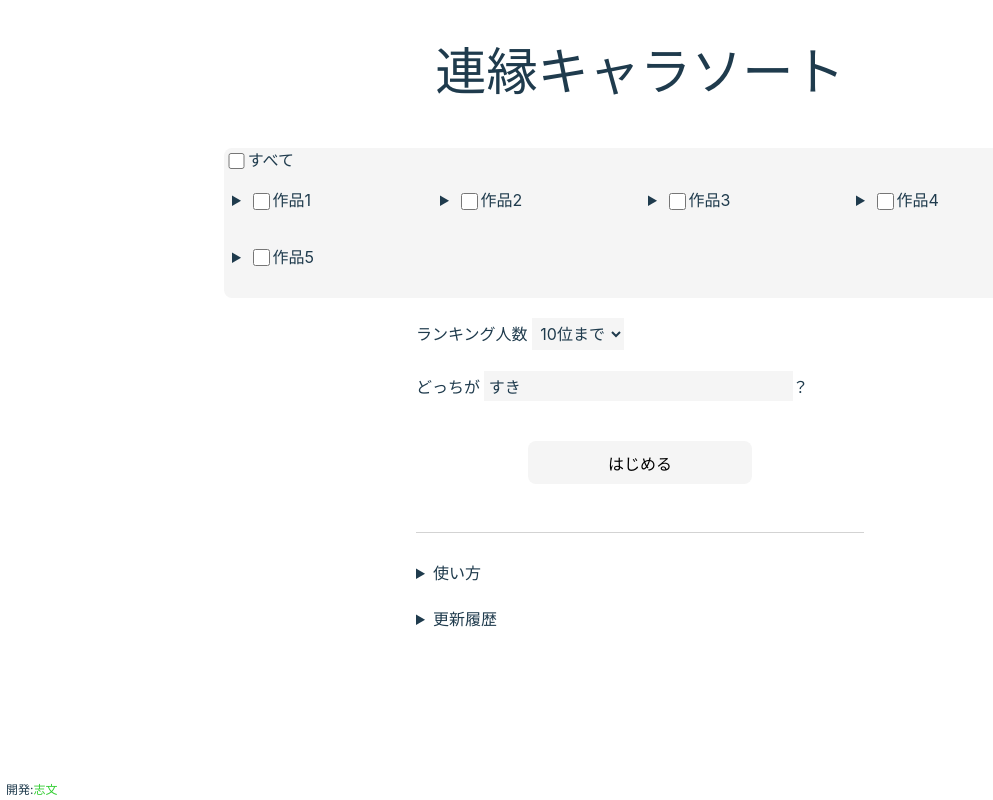
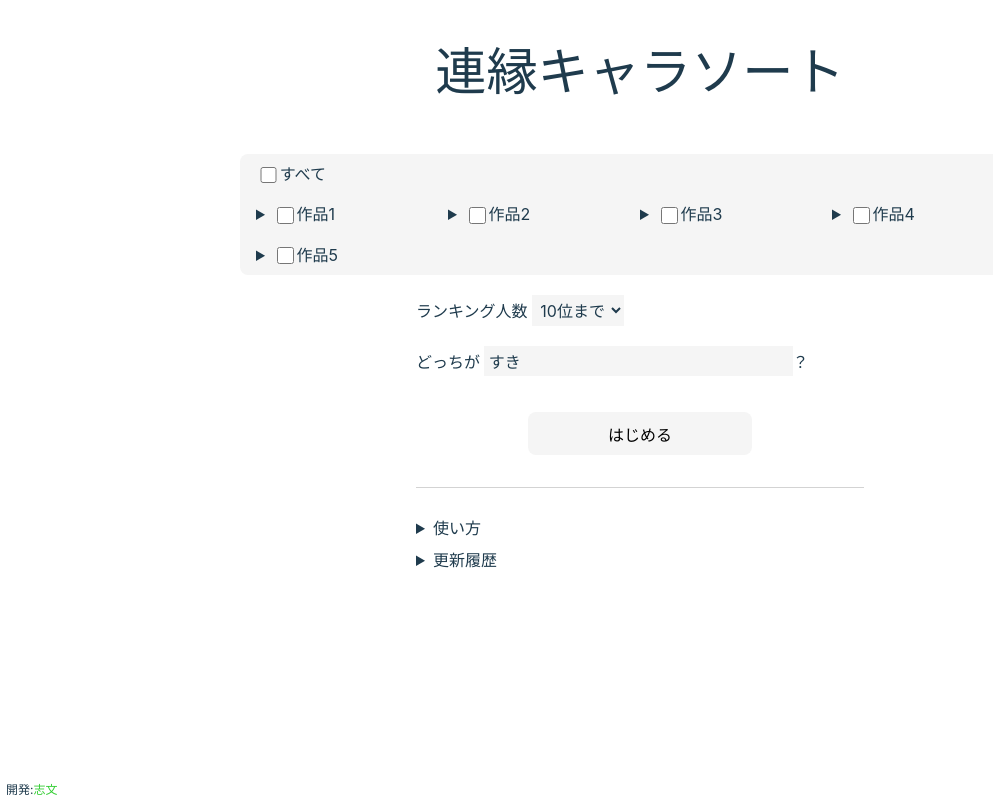
Before and after one commit to shimon1024/lecharsorter, a React (Vite) app: page / in a window 1280 px wide. Shown: the whole page, without its empty margins (0-993 px from the left). Built offline with nearby package versions, Linux system fonts and the light colour scheme.

Commit message:
上下の余白を調節。フォントサイズを明示的に指定。

```diff
--- a/src/App.css
+++ b/src/App.css
@@ -1,7 +1,5 @@
 .root {
-  flex-grow: 1;
-
-  max-width: 52em;
+  max-width: 50rem;
   padding: 1.5rem;
 
   display: grid;
--- a/src/Setup.css
+++ b/src/Setup.css
@@ -2,7 +2,7 @@
   /* reset */
   padding: 0;
 
-  margin: 1em 0.5em;
+  margin: 1em 0 0;
   min-width: 12em;
 }
 
@@ -11,12 +11,14 @@
 }
 
 .setup-title {
-  margin: 0.375em auto;
+  margin: 0.375em auto 0.75em;
 }
 
 .setup-chars-container {
   grid-column: 1 / -1;
+  font-size: 1rem;
   margin: 1em auto;
+  padding: 0.5em 1em;
   background-color: whitesmoke;
   border-radius: 0.5em;
 }
@@ -28,7 +30,8 @@
 }
 
 .setup-numchars-container {
-  margin: 0.25em 0;
+  font-size: 1rem;
+  margin: 0.25em 0 1em;
 }
 
 .setup-numchars {
@@ -36,7 +39,8 @@
 }
 
 .setup-sorter-title-container {
-  margin: 0.25em 0;
+  font-size: 1rem;
+  margin: 0.25em 0 1em;
 }
 
 .setup-sorter-title {
@@ -44,22 +48,26 @@
 }
 
 .setup-start {
-  margin: 1em 0 0.25em;
+  font-size: 1rem;
+  margin: 1.25em 0 0.5em;
   place-self: center center;
   padding-left: 5em;
   padding-right: 5em;
 }
 
 .setup-hr-opts-desc {
+  font-size: 1rem;
   border-width: 0;
   border-bottom: lightgray 1px solid;
   margin: 1.5em 0;
 }
 
 .setup-usage {
+  font-size: 1rem;
   margin: 0.25em 0;
 }
 
 .setup-changelog {
+  font-size: 1rem;
   margin: 0.25em 0;
 }
```
